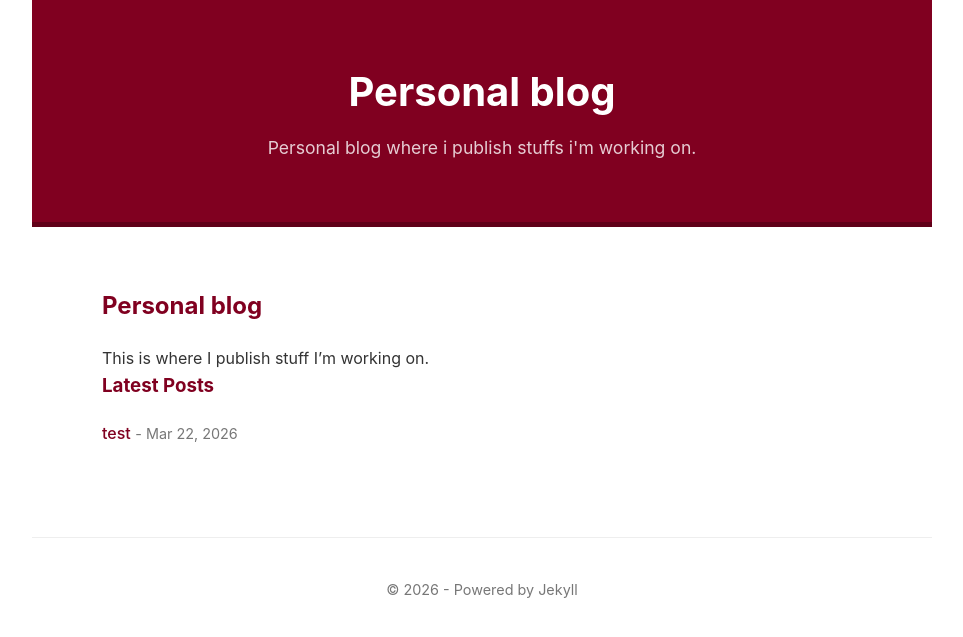
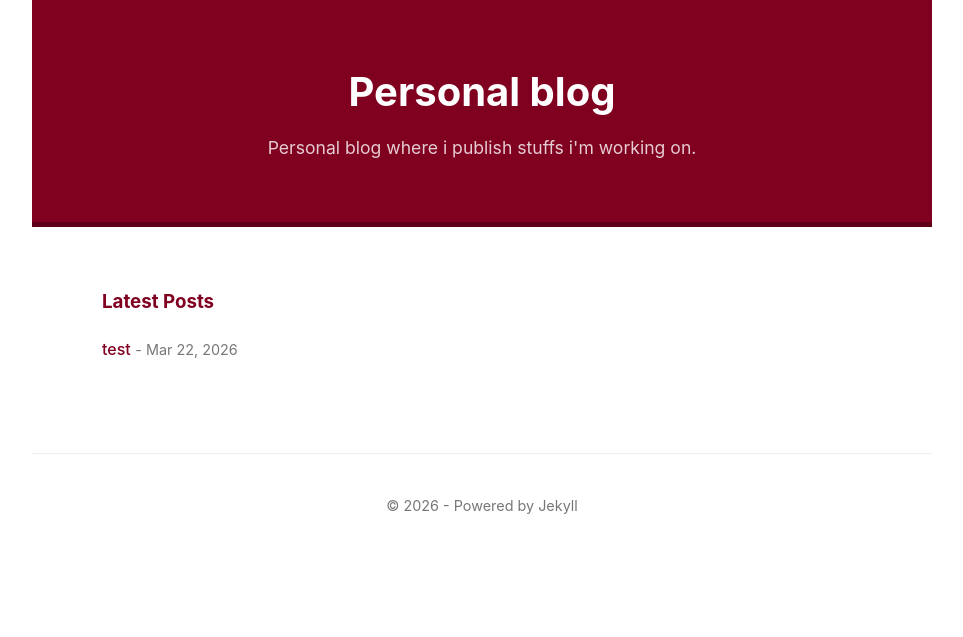
Before and after one commit to davidenetti/davidenetti.github.io, a Jekyll site: the page built from index.md, in a window 1280 px wide. Shown: the top 637 px of the page, without its empty margins (158-1121 px from the left). Built offline with Jekyll 4.4.1, drawn with Linux system fonts in a browser that asks for light colours.

Commit message:
Remove personal blog description from index
Removed personal blog section from index.md

```diff
--- a/index.md
+++ b/index.md
@@ -2,10 +2,6 @@
 layout: default
 title: Home
 ---
-
-## Personal blog
-This is where I publish stuff I'm working on.
-
 ### Latest Posts
 <ul>
   {% for post in site.posts %}
```
